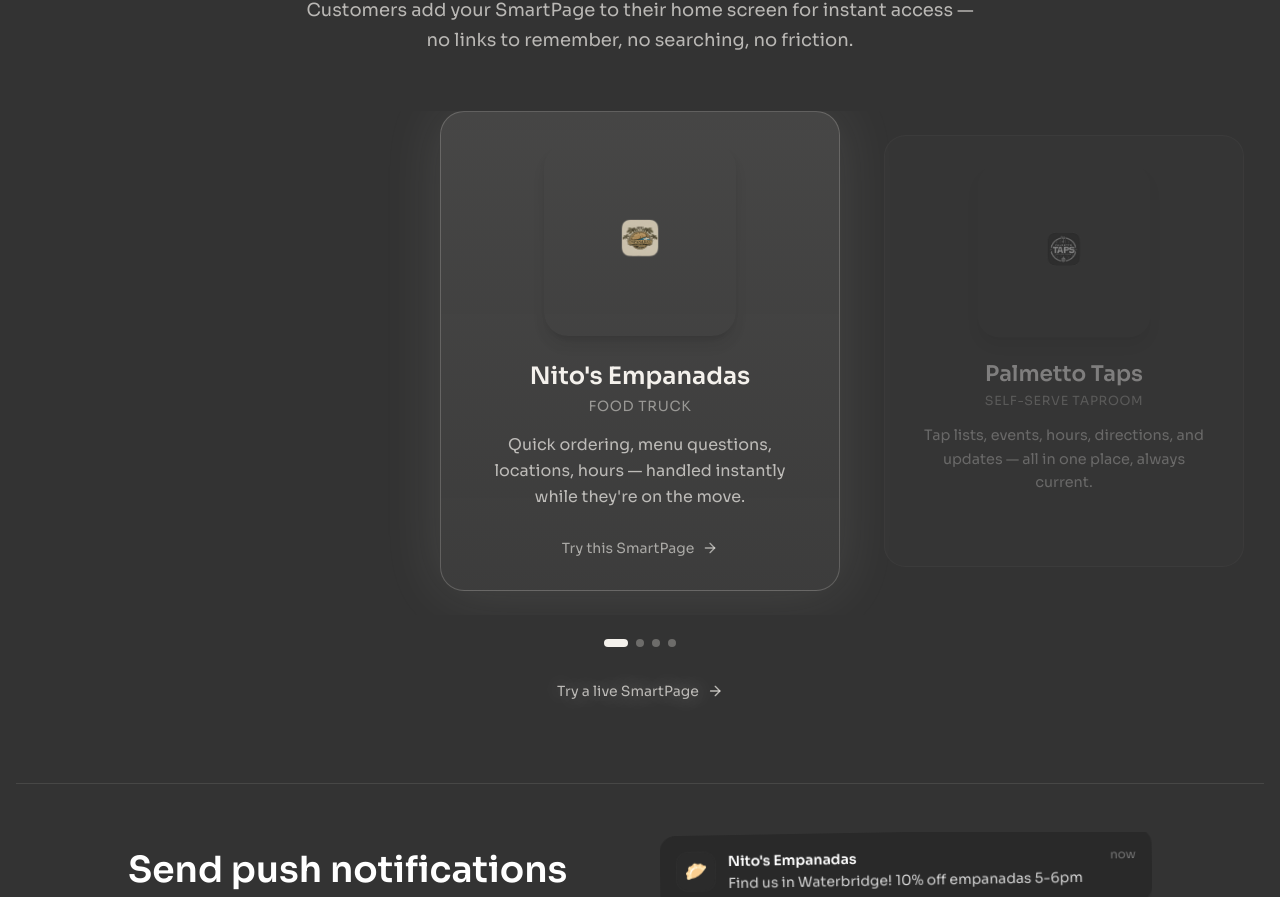
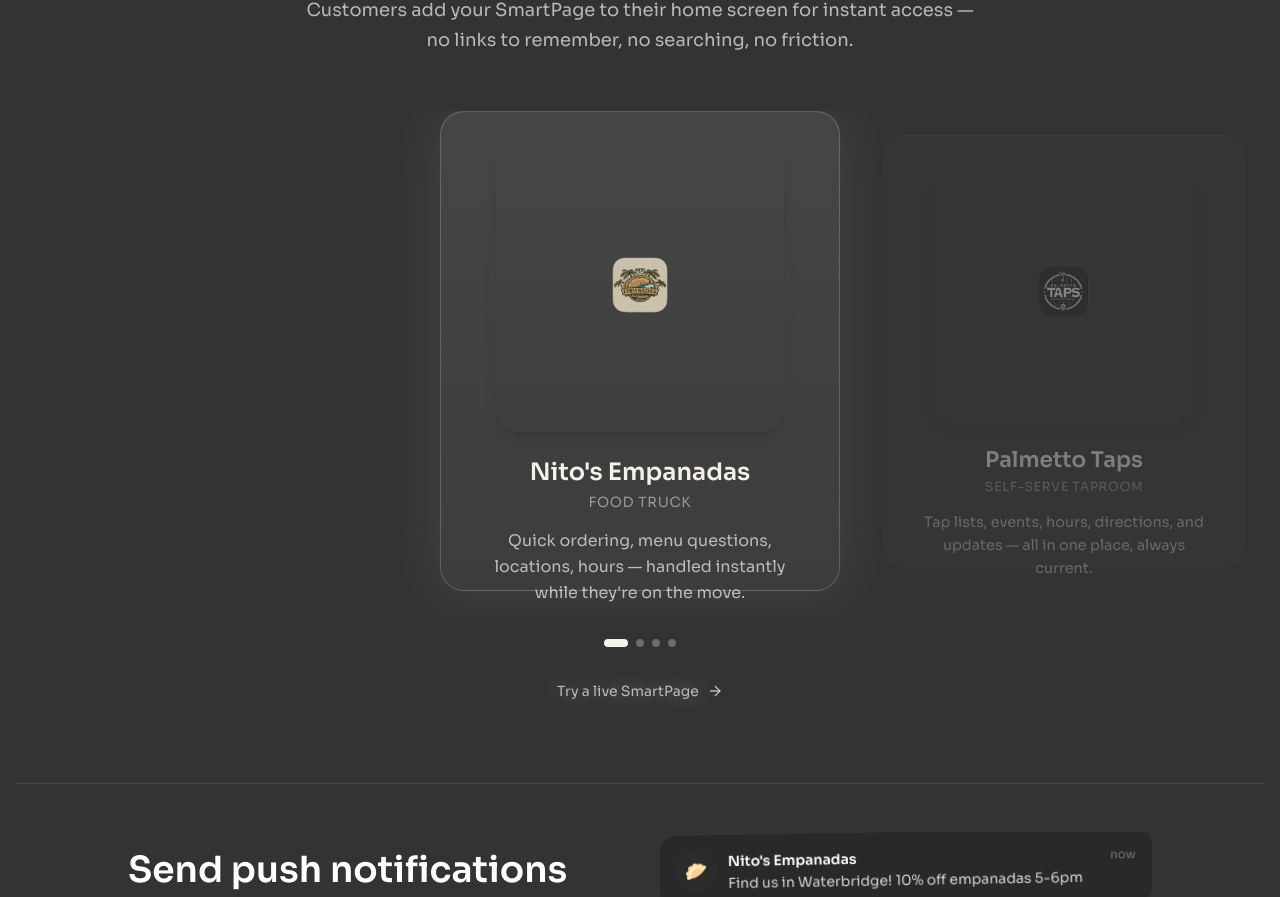
Before and after one commit to Dunzoai/shortlist-pass-hub, a Next.js app: page /smartpages in a window 1280 px wide. Shown: the part 3013-3910 px from the top of the page. Built offline with nearby package versions, Linux system fonts and the light colour scheme.

Commit message:
fix: make carousel app icons much larger (w-56/w-72)

```diff
--- a/src/app/smartpages/page.tsx
+++ b/src/app/smartpages/page.tsx
@@ -679,13 +679,13 @@ function AppCarouselSection() {
                   : "none",
               }}
             >
-              {/* App Icon - no box container, just the image */}
+              {/* App Icon - large, nearly full card width */}
               <Image
                 src={card.icon}
                 alt={card.name}
-                width={180}
-                height={180}
-                className="mx-auto mb-4 md:mb-6 rounded-3xl shadow-lg object-cover w-40 h-40 md:w-48 md:h-48"
+                width={320}
+                height={320}
+                className="mx-auto mb-4 md:mb-6 rounded-3xl shadow-lg object-contain w-56 h-56 md:w-72 md:h-72"
               />
 
               {/* Card Content */}
```
